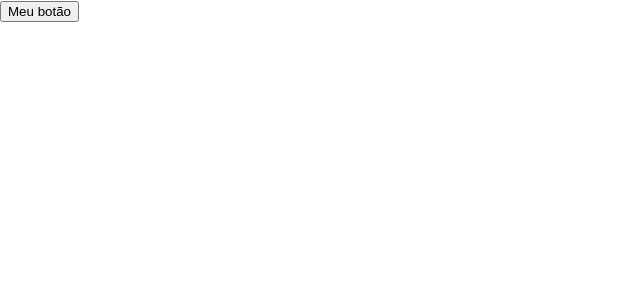
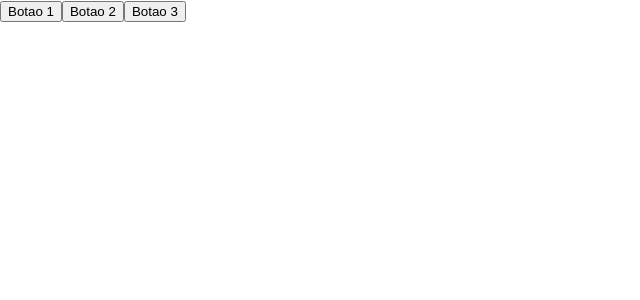
Before and after one commit to GustavoSFer/trybe-exercises, a React (Create React App) app in the folder bloco-12/dia-1/fixar/: page / in a window 1280 px wide. Shown: the top 300 px of the page, without its empty margins (0-640 px from the left). Built offline with nearby package versions, Linux system fonts and the light colour scheme.

Commit message:
criando 3 botoes

```diff
--- a/bloco-12/dia-1/fixar/src/App.js
+++ b/bloco-12/dia-1/fixar/src/App.js
@@ -1,15 +1,28 @@
 import React from 'react';
 import './App.css';
+import Button from './Components/Button';
 
-function click() {
+function click1() {
   console.log("Clicou no botão!")
+}
+function onMouseOver() {
+  console.log("Passou o mou em cima!")
+}
+function onMouseOut() {
+  console.log("Tirou o mouse de cima!")
 }
 
 class App extends React.Component {
   render() {
     return (
-      <button onClick={ click }>Meu botão</button>
+      <div>
+        <button onClick={click1} >Botao 1</button>
+        <button onMouseOver={onMouseOver} >Botao 2</button>
+        <button onMouseOut={onMouseOut} >Botao 3</button>
+
+      </div>
     );
+
   }
 
 }
--- /dev/null
+++ b/bloco-12/dia-1/fixar/src/Components/Button.jsx
@@ -0,0 +1,14 @@
+import React from 'react';
+
+class Button extends React.Component {
+  render() {
+
+    const { funcao } = this.props;
+
+    return(
+      <button Onclick={ funcao } >{this.props.children}</button>
+    );
+  }
+}
+
+export default Button;
```
